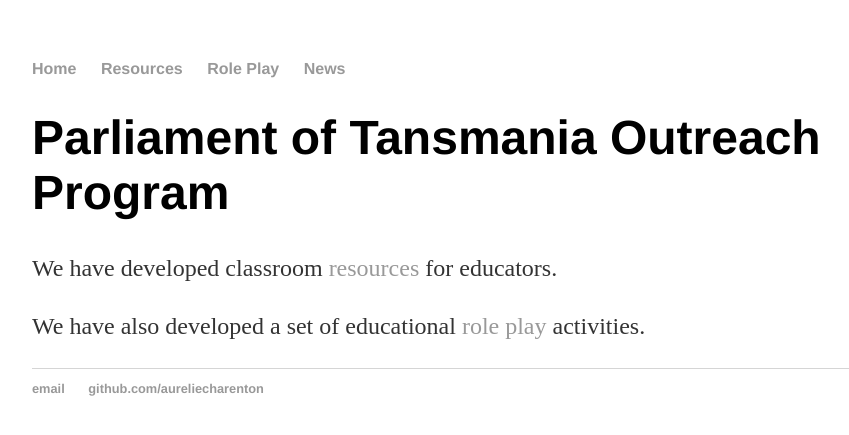
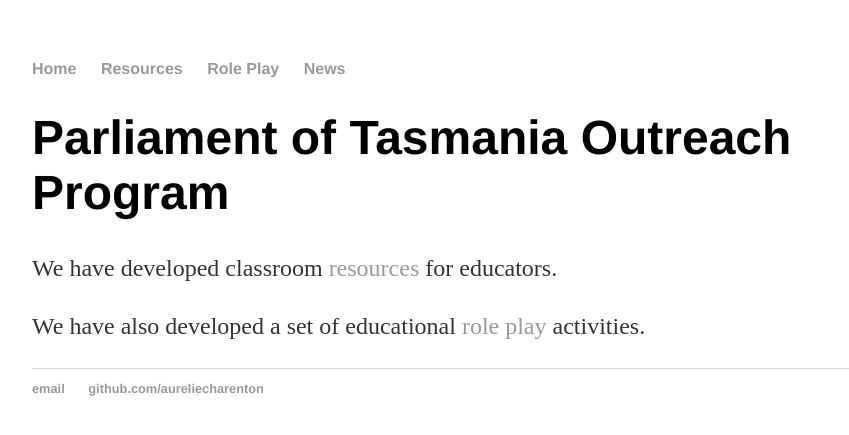
Before and after one commit to AurelieCharenton/AurelieCharenton.github.io, a Jekyll site: the page built from index.html, in a window 1280 px wide. Shown: the top 435 px of the page, without its empty margins (160-1009 px from the left). Built offline with Jekyll 4.4.1, drawn with Linux system fonts in a browser that asks for light colours.

Commit message:
fixed typo

```diff
--- a/index.html
+++ b/index.html
@@ -3,7 +3,7 @@ layout: default
 title: Parliament of Tasmania Outreach Program
 ---
 <div class="blurb">
-	<h1>Parliament of Tansmania Outreach Program</h1>
+	<h1>Parliament of Tasmania Outreach Program</h1>
 	<p>We have developed classroom <a href="/resources">resources</a> for educators.</p>
 	<p>We have also developed a set of educational <a href="/role_play">role play</a> activities.</p>
 </div><!-- /.blurb -->
```
